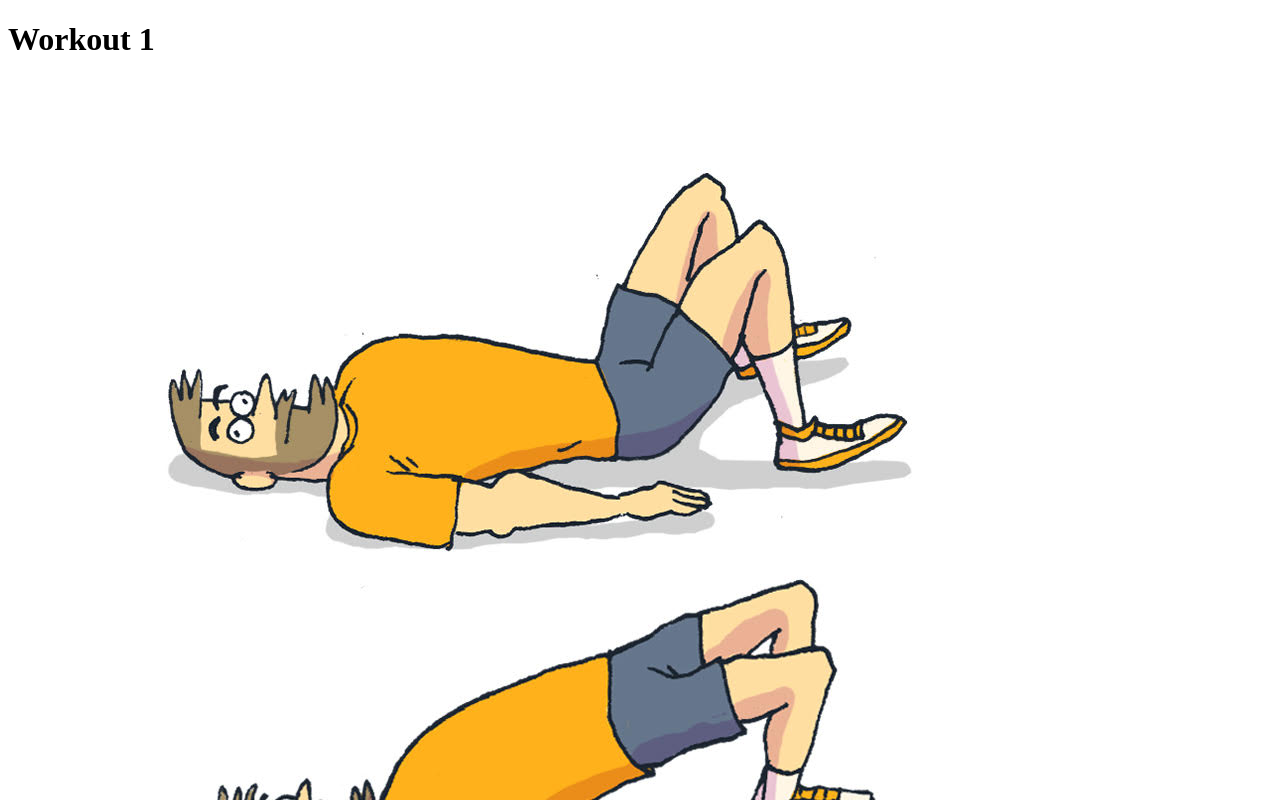
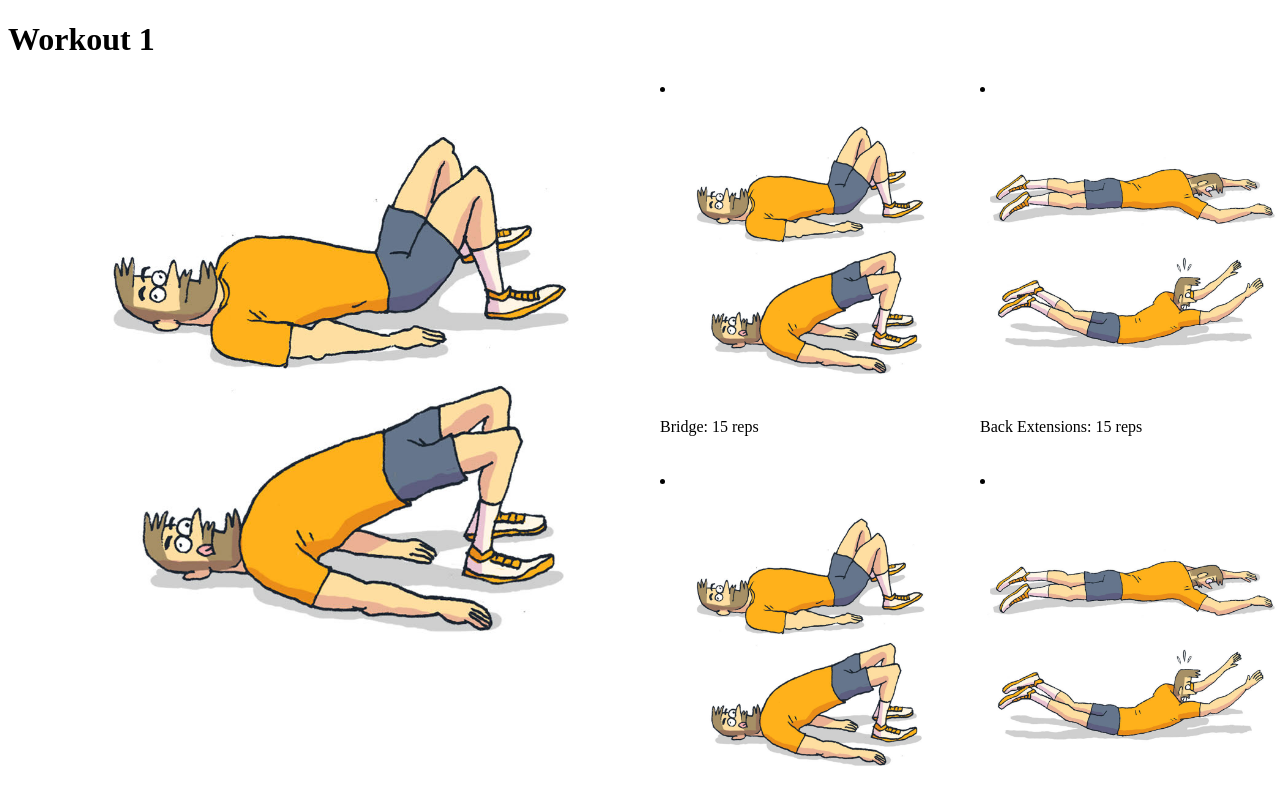
Before and after one commit to georgequispe/ejercicios, a React (Vite) app: page / in a window 1280 px wide. Shown: the top 800 px of the page. Built offline with nearby package versions, Linux system fonts and the light colour scheme.

Commit message:
hize styled components y los agaregue en apps

```diff
--- a/src/App.jsx
+++ b/src/App.jsx
@@ -1,23 +1,28 @@
 import { useState } from 'react'
-
+import { Row } from './styled';
 import workoutsData from './data/routines';
 
 function App() {
   const [currentWorkout, setCurrentWorkout] = useState(0)
   const workout = workoutsData[currentWorkout]
+  const [currentEx, setCurrentEx] = useState(0)
 
   return (
     <>
 
      <h1>{workout.title}</h1>
-     <ul>
-       {workout.routine.map((exercise, index) => (
-         <li key={index}>
-           <img src={exercise.img} alt={exercise.exercise} />
-           <p>{exercise.exercise}: {exercise.reps} reps</p>
+      <Row>
+        <img src={workout.routine[currentEx].img} alt={workout.routine[currentEx].exercise} />
+
+        <Row>
+        {workout.routine.map((exercise, index) => (
+          <li key={index}>
+            <img src={exercise.img} alt={exercise.exercise} onClick={() => setCurrentEx(index)} />
+            <p>{exercise.exercise}: {exercise.reps} reps</p>
          </li>
        ))}
-     </ul>
+        </Row>
+      </Row>
     </>
   )
 }
--- /dev/null
+++ b/src/styled.js
@@ -0,0 +1,18 @@
+import styled from "styled-components";
+
+export const Row = styled.div`
+  display: grid;
+  grid-template-columns: 50% 50%;
+  gap: 20px;
+  max-width: 1200px;
+  margin: 0 auto;
+  img{
+    width: 100%;
+    height: auto;
+  }
+`;
+export const Grid2 = styled.div`
+  display: grid;
+  grid-template-columns: 50% 50%;
+  gap: 20px;
+`;
```
